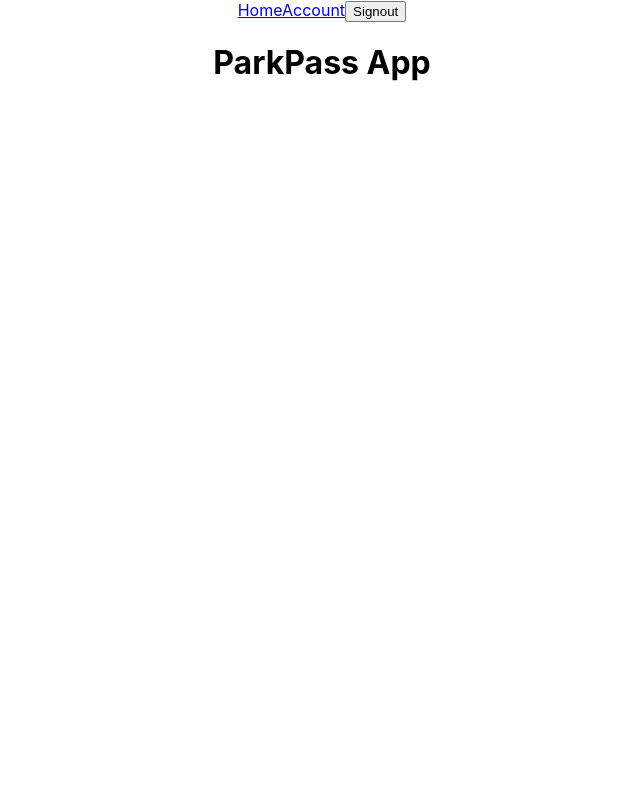
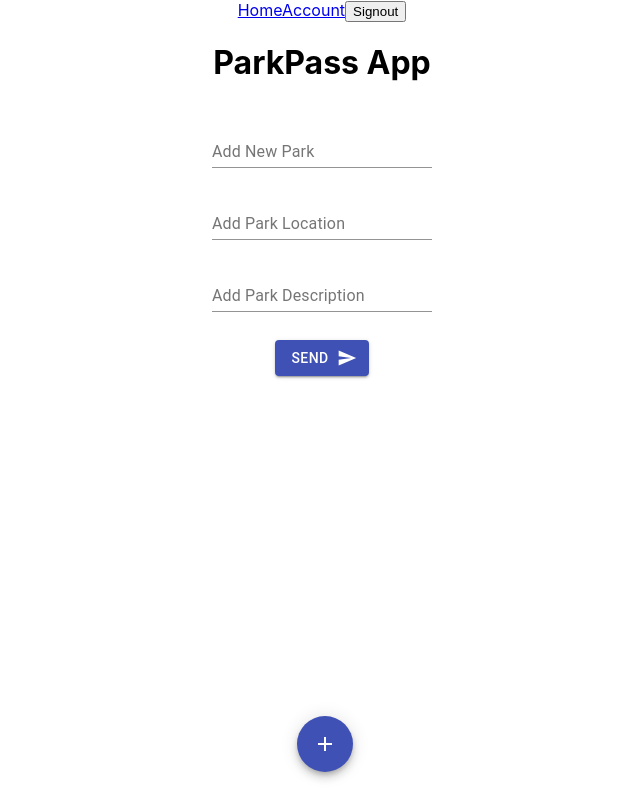
Before and after one commit to Build-Week-Local-Park-Passport/Front-End, a React (Create React App) app in the folder parkpass-front-end/: page /addpark in a window 1280 px wide. Shown: the whole page, without its empty margins (318-958 px from the left). Built offline with nearby package versions, Linux system fonts and the light colour scheme; no server answers; sample sign-in values are in the browser's storage.

Commit message:
rendered AddPark and refactored BottomNav

```diff
--- a/parkpass-front-end/src/App.css
+++ b/parkpass-front-end/src/App.css
@@ -2,21 +2,43 @@
   text-align: center;
 }
 
-.App-logo {
-  height: 40vmin;
+.bottom-nav {
+  position: fixed;
+  bottom: 20px;
+  left: 100%;
+  transform: translateX(-100%);
+  z-index: 1000;
+  width: 30px;
+  height: 30px;
+  border-radius: 50%;
+  background: hsla(120, 100%, 25%, .6);
+  border-radius: 30px;
+  display: flex;
+  justify-content: center;
+  align-items: center;
 }
 
-.App-header {
-  background-color: #282c34;
-  min-height: 100vh;
-  display: flex;
-  flex-direction: column;
-  align-items: center;
-  justify-content: center;
-  font-size: calc(10px + 2vmin);
+.bottom-nav a {
+  text-decoration: none;
   color: white;
+  font-size: 20px;
 }
 
-.App-link {
-  color: #09d3ac;
+.addParkButton {
+  position: fixed;
+  bottom: 20px;
+  left: 100%;
+  transform: translateX(-100%);
+  z-index: 1000;
+  width: 1275px
 }
+
+@media (max-width: 400px) {
+  .addParkButton {
+    width: 125px;
+}}
+
+@media (max-width: 900px) {
+  .addParkButton {
+    width: 325px;
+}}
--- a/parkpass-front-end/src/App.js
+++ b/parkpass-front-end/src/App.js
@@ -1,4 +1,4 @@
-import React from 'react';
+import React, { useState } from 'react';
 import { Route, withRouter } from 'react-router-dom';
 import Nav from './components/Nav/Nav';
 import Search from './components/Search';
@@ -6,15 +6,31 @@ import { ProtectedRoute } from './utils/ProtectedRoute';
 import { useApi } from './utils/api';
 import { ParksContext } from './contexts/ParksContext';
 import ParkPage from './components/Parks/ParkPage';
+import AddPark from './components/Parks/AddPark';
 import UserHome from './components/User/UserHome';
 import Login from './components/Login';
 import Signup from './components/Signup';
+import BottomNav from './components/Nav/BottomNav';
 import './App.css';
 
 
 function App() {
 
   const [parks, error] = useApi()
+  const [newParks, setParks] = useState([
+    {
+      id: 20,
+      park: "1",
+      location: "2",
+      description: "3"
+    }
+  ]);
+
+  const addNewPark = park => {
+    setParks([...parks, park]);
+  };
+  console.log(parks);
+
 
   return (
     <ParksContext.Provider value={parks}>
@@ -26,8 +42,10 @@ function App() {
         <Route exact path="/signup" component={Signup} />
         <Route exact path="/" component={Search} />
         <ProtectedRoute exact path="/account" component={UserHome} />
+        <ProtectedRoute exact path="/addpark" component={AddPark} />
         <Route path="/parks/:id" component={ParkPage} />
-    </div>
+        <BottomNav addNewPark={addNewPark}/>
+      </div>
     </ParksContext.Provider>
   );
 }
--- /dev/null
+++ b/parkpass-front-end/src/components/Nav/BottomNav.js
@@ -0,0 +1,140 @@
+import React, {useState } from 'react';
+import AddPark from "../Parks/AddPark"
+import Button from '@material-ui/core/Button';
+import TextField from '@material-ui/core/TextField';
+import Dialog from '@material-ui/core/Dialog';
+import DialogActions from '@material-ui/core/DialogActions';
+import DialogContent from '@material-ui/core/DialogContent';
+import DialogContentText from '@material-ui/core/DialogContentText';
+import DialogTitle from '@material-ui/core/DialogTitle';
+import { makeStyles } from '@material-ui/core/styles';
+import SendIcon from '@material-ui/icons/Send';
+import Fab from '@material-ui/core/Fab';
+import AddIcon from '@material-ui/icons/Add';
+import '../../App.css';
+import { axiosWithAuth } from "../../utils/api"
+
+const useStyles = makeStyles(theme => ({
+  container: {
+    display: 'block',
+    alignItems: "center",
+    justifyContent: "center",
+    maxWidth: 345,
+    margin: "20px auto",
+  },
+  input: {
+    margin: theme.spacing(1),
+    marginTop: "20px"
+  },
+  button: {
+    margintop: "20px"
+  },
+  dialog: {
+    maxWidth: 345,
+    display: "block"
+    },
+    fab: {
+      margin: theme.spacing(1),
+    }
+}));
+
+const BottomNav = props => {
+  const [park, setPark] = useState({
+    park: "",
+    location: "",
+    description: ""
+  });
+
+  const handleChange = event => {
+    setPark({ ...park, [event.target.name]: event.target.value });
+  };
+
+  const submitHandler = event => {
+    event.preventDefault();
+    const newPark = {
+      ...park,
+      id: Date.now()
+    };
+    axiosWithAuth()
+        .post('https://park-passport.herokuapp.com/api/parks', newPark)
+        .then(res => {
+          console.log("fired", res);
+          setPark({ park: "", location: "", description: ""});
+          props.addNewPark(newPark);
+          handleClose();
+        })
+  };
+
+
+  const [open, setOpen] = useState(false);
+  const classes = useStyles();
+
+  const handleClickOpen = () => {
+    setOpen(true);
+  };
+
+  const handleClose = () => {
+    setOpen(false);
+
+  };
+
+  return (
+    <div className="addParkButton" >
+      <Fab color="primary" aria-label="add" size="large" onClick={handleClickOpen} className={classes.fab} >
+        <AddIcon />
+      </Fab>
+      <Dialog open={open} onClose={handleClose} >
+        <form onSubmit={submitHandler}>
+        <DialogTitle id="form-dialog-title">Fill out the form below</DialogTitle>
+        <DialogContent className={classes.dialog}>
+          <DialogContentText>
+            Add an awesome park that you've been to!
+          </DialogContentText>
+          <TextField
+          id="standard-basic"
+          className={classes.textField}
+          label="Add New Park"
+          margin="normal"
+          name="park"
+          value={park.park}
+          onChange={handleChange}
+        />
+      <TextField
+          id="standard-basic"
+          className={classes.textField}
+          label="Add Park Location"
+          margin="normal"
+          name="location"
+          value={park.location}
+          onChange={handleChange}
+        />
+      <TextField
+          id="standard-basic"
+          className={classes.textField}
+          label="Add Park Description"
+          margin="normal"
+          multiline
+          rowsMax="4"
+          name="description"
+          value={park.description}
+          onChange={handleChange}
+        />
+        </DialogContent>
+        <DialogActions>
+        <Button
+        type="submit"
+        variant="contained"
+        color="primary"
+        className={classes.button}
+        endIcon={<SendIcon/>}
+        >
+        Add Park
+      </Button>
+        </DialogActions>
+        </form>
+      </Dialog>
+    </div>
+  );
+}
+
+export default BottomNav;
--- a/parkpass-front-end/src/components/Parks/AddPark.js
+++ b/parkpass-front-end/src/components/Parks/AddPark.js
@@ -1,126 +1,65 @@
 import React, {useState } from 'react';
-import { withFormik, Form, Field } from 'formik';
+import { makeStyles } from '@material-ui/core/styles';
+import Button from '@material-ui/core/Button';
+import SendIcon from '@material-ui/icons/Send';
+import TextField from '@material-ui/core/TextField';
 
-export default function AddPark({ values }) {
-  const [park, setPark] = useState([]);
 
-  return (
-    <div className='add-park'>
+const useStyles = makeStyles(theme => ({
+  container: {
+    display: 'block',
+    flexWrap: 'wrap',
+    maxWidth: 345,
+    margin: "20px auto",
+  },
+  input: {
+    margin: theme.spacing(1),
+    marginTop: "20px"
+  },
+  button: {
+    margintop: "20px"
+  }
+}));
 
-      {/* Input Fields  */}
-
-      <Form>
-        <Field
-          id='park'
-          name='park'
-          placeholder='Park'
-          />
-        <Field
-          id='location'
-          name='location'
-          placeholder='Location'
-          />
-
-    {/* Ammenities Checkboxes */}
-
-          <label className='checkbox-container'>
-            Dog Park
-            <Field
-              type='checkbox'
-              name='dog_park'
-              checked={values.dog_park}
-            />
-            <span className='checkmark' />
-            Pool
-            <Field
-              type='checkbox'
-              name='pool'
-              checked={values.pool}
-             />
-            <span className='checkmark' />
-            Hiking
-            <Field
-              type='checkbox'
-              name='hiking'
-              checked={values.hiking}
-            />
-            <span className='checkmark' />
-            Waterfalls
-            <Field
-              type='checkbox'
-              name='waterfalls'
-              checked={values.waterfalls}
-            />
-            <span className='checkmark' />
-            Disc Golf
-            <Field
-              type='checkbox'
-              name='disc_golf'
-              checked={values.disc_golf}
-             />
-             <span className='checkmark' />
-             Picnic Area
-             <Field
-              type='checkbox'
-              name='picnic_area'
-              checked={values.picnic_area}
-             />
-             <span className='checkmark' />
-          </label>
-         <button>Submit</button>
-        </Form>
-      </div>
-  );
-}
-
-    {/* mPTV destructuring */}
-
-    const FormikAddPark = withFormik({
-          mapPropsToValues({park, location}) {
-            return {
-              park: park || '',
-              location: location || '',
-            };
-          }
-        })
+const AddPark = ( props ) => {
+  const classes = useStyles();
+  const [newPark, setNewPark ] = useState({name: "", description: "", location: ""});
 
 
 
+  return (
+    <div className={classes.container}>
+      <form>
+      <TextField
+          id="standard-basic"
+          className={classes.textField}
+          label="Add New Park"
+          margin="normal"
+        />
+      <TextField
+          id="standard-basic"
+          className={classes.textField}
+          label="Add Park Location"
+          margin="normal"
+        />
+      <TextField
+          id="standard-basic"
+          className={classes.textField}
+          label="Add Park Description"
+          margin="normal"
+        />
+      <br></br><br></br>
+      <Button
+        variant="contained"
+        color="primary"
+        className={classes.button}
+        endIcon={<SendIcon/>}
+      >
+        Send
+      </Button>
+        </form>
 
- {/* Add New Park f() */}
-
-      //   const addNewPark = parks => {
-      //     const newPark = {
-      //       id: Date.now(),
-      //       park: parks.park,
-      //       location: parks.location
-      //     };
-      //     setPark([...park, newPark]);
-      //   };
-
-
-      //  const submitForm = event => {
-      //   event.preventDefault();
-      //   props.addNewPark(park);
-      //   setPark({ park: '', location: '' })
-      //  }
-
-
-
-
-/* Need: redirect to login or form to add new park to parks list
-<<<<<<< HEAD
-Form Fields: Park Name, Location.
-Ammenities list: check-box or drop-down?
-Validation for login: redirect to sign-up/login if !
-=======
-
-Form Fields: Park Name, Location.
-
-Ammenities list: check-box or drop-down?
-
-Validation for login: redirect to sign-up/login if !
-
-
->>>>>>> 648e6b5da91c2e3da68fe5545b831556b7295fe6
-*/
+      </div>
+    );
+};
+export default AddPark;
--- a/parkpass-front-end/src/components/Parks/ParkCard.js
+++ b/parkpass-front-end/src/components/Parks/ParkCard.js
@@ -38,9 +38,11 @@ const StyledRating = withStyles({
   },
 })(Rating);
 
-export default function ParkCard( { name, location, description } ) {
+export default function ParkCard( { name, location, description, review } ) {
   const classes = useStyles();
   const [value, setValue] = useState();
+
+
 
   return (
     <Card className={classes.card}>
@@ -61,7 +63,7 @@ export default function ParkCard( { name, location, description } ) {
           <Typography component="legend">Excellent</Typography>
           <StyledRating
           name="customized-color"
-          value={value}
+          value={5}
           icon={<FavoriteIcon fontSize="inherit" />}
           />
           </Box>
--- a/parkpass-front-end/src/components/Parks/ParkPage.js
+++ b/parkpass-front-end/src/components/Parks/ParkPage.js
@@ -80,7 +80,7 @@ const ParkPage = (props) => {
   },[]);
 
   const classes = useStyles();
-  const [value, setValue] = useState(2);
+  const [value, setValue] = useState(0);
   const [expanded, setExpanded] = useState(false);
   const handleExpandClick = () => {
     setExpanded(!expanded);
@@ -139,6 +139,13 @@ const { name, location, description } = park;
           margin="normal"
           variant="outlined"
         />
+        <br></br>
+        <StyledRating
+          name="customized-color"
+          value={value}
+          icon={<FavoriteIcon fontSize="inherit" />}
+          />
+        <br></br>
         <Button
         variant="contained"
         color="primary"
--- a/parkpass-front-end/src/components/Search.js
+++ b/parkpass-front-end/src/components/Search.js
@@ -108,6 +108,7 @@ useEffect(() => {
         name={park.name}
         description={park.description}
         location={park.location}
+        review={park.review}
           />
         </Link>
         )})
```
Also changed, not shown: 1 other file (tests, documents, lock files or other folders).
